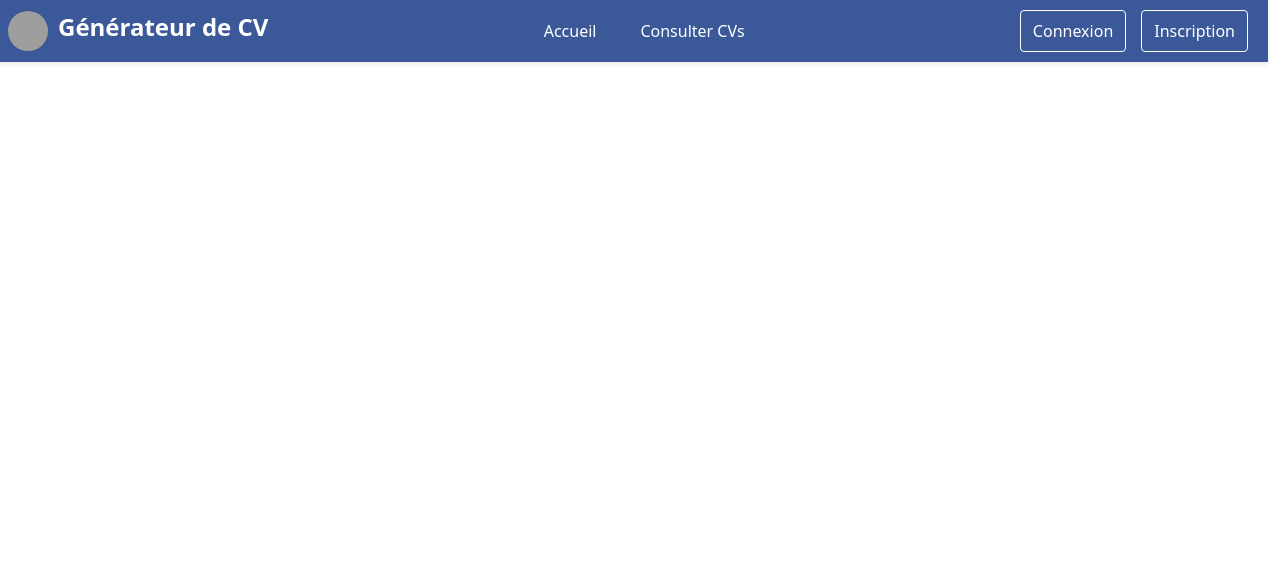
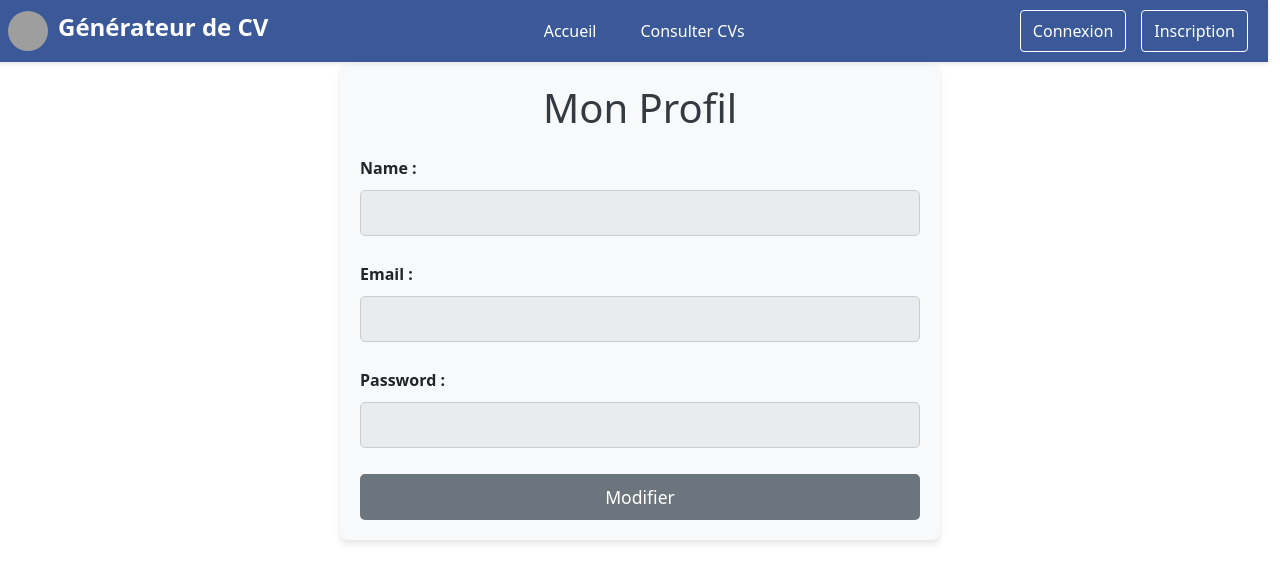
Before and after one commit to Darukity/Efrei_REACT_Project_G2, a React (Vite) app: page /profil in a window 1280 px wide. Before the commit this address had no page. Shown: the top 582 px of the page. Built offline with nearby package versions, Linux system fonts and the light colour scheme; grey boxes are pictures that could not be loaded.

Commit message:
add page profil

```diff
--- a/src/App.jsx
+++ b/src/App.jsx
@@ -13,6 +13,7 @@ import CreatorCv from './pages/CreatorCv.jsx';
 import Register from './pages/Register.jsx';
 import Login from './pages/Login.jsx';
 import MyCv from './pages/MyCv.jsx';
+import Profil from './pages/Profil.jsx';
 //import Welcome from './components/Bonjour.jsx';
 
 function App() {
@@ -29,6 +30,7 @@ function App() {
                         <Route path="/login" element={<Login />} />
                         <Route path="/create-cv" element={<CreatorCv />} />
                         <Route path="/my-cv" element={<MyCv />} />
+                        <Route path="/profil" element={<Profil />} />
                         {/*<Route path="/welcome" element={<Welcome />} />*/}
 
                         {/*Private Routes*/}
--- a/src/context/AuthContext.jsx
+++ b/src/context/AuthContext.jsx
@@ -13,7 +13,7 @@ const AuthProvider = ({ children }) => {
         setToken(value.token);
         setUser(value.user);
     };
-
+    console.log(user)
     const logout = () => {
         setUser(null);
         setToken(null);
--- /dev/null
+++ b/src/css/Profil.css
@@ -0,0 +1,19 @@
+.profile-page {
+    background-color: #f8f9fa;
+    padding: 20px;
+    border-radius: 8px;
+    max-width: 600px;
+    margin: 0 auto;
+    box-shadow: 0 4px 6px rgba(0, 0, 0, 0.1);
+}
+
+.profile-page h1 {
+    font-size: 2.5rem;
+    color: #343a40;
+}
+
+.profile-page .btn {
+    width: 100%;
+    padding: 10px;
+    font-size: 1.1rem;
+}
--- a/src/pages/Profil.jsx
+++ b/src/pages/Profil.jsx
@@ -0,0 +1,129 @@
+import React, { useContext, useState } from 'react';
+import { Formik, Form, Field, ErrorMessage } from 'formik';
+import * as Yup from 'yup';
+import { AuthContext } from '../context/AuthContext.jsx';
+import { toast } from 'react-toastify';
+import '../css/Profil.css'; // Fichier CSS pour les styles
+
+function Profil() {
+    const { user, updateUser , token} = useContext(AuthContext); // Assume user info is stored in AuthContext
+    const [editMode, setEditMode] = useState(false);
+    console.log(token);
+    console.log(user);
+    const initialValues = {
+        name: user?.name || '',
+        email: user?.email || '',
+        password: user?.password || ''
+    };
+
+    const validationSchema = Yup.object({
+        name: Yup.string()
+            .max(15, 'Le Nom doit contenir 15 caractères ou moins.')
+            .required('Le Nom est requis.'),
+        email: Yup.string().email('Email invalide').required("L'email est requis."),
+        password: Yup.string()
+            .max(15, 'Le Password doit contenir 15 caractères ou moins.')
+    });
+
+    const handleSubmit = async (values) => {
+        try {
+            const response = await fetch(`http://localhost:3000/api/user/${user.id}`, {
+                method: 'PUT',
+                headers: {
+                    'Content-Type': 'application/json',
+                    Authorization: `Bearer ${token}` // Include auth token if required
+                },
+                body: JSON.stringify(values)
+            });
+
+            if (!response.ok) {
+                throw new Error(`HTTP error! Status: ${response.status}`);
+            }
+
+            const updatedUser = await response.json();
+            updateUser(updatedUser); // Update user in context
+            toast.success('Profil mis à jour avec succès !');
+            setEditMode(false);
+        } catch (error) {
+            console.error('Erreur lors de la mise à jour du profil:', error);
+            toast.error('Échec de la mise à jour du profil.');
+        }
+    };
+
+    return (
+        <div className="container mt-5 profile-page">
+            <h1 className="text-center mb-4">Mon Profil</h1>
+            <Formik
+                initialValues={initialValues}
+                validationSchema={validationSchema}
+                onSubmit={handleSubmit}
+            >
+                {({ isSubmitting }) => (
+                    <Form>
+                        <div className="form-group mb-3">
+                            <label htmlFor="name">Name :</label>
+                            <Field
+                                className="form-control"
+                                type="text"
+                                name="name"
+                                disabled={!editMode}
+                            />
+                            <ErrorMessage
+                                name="name"
+                                component="div"
+                                className="text-danger"
+                            />
+                        </div>
+                        <div className="form-group mb-3">
+                            <label htmlFor="email">Email :</label>
+                            <Field
+                                className="form-control"
+                                type="email"
+                                name="email"
+                                disabled={!editMode}
+                            />
+                            <ErrorMessage
+                                name="email"
+                                component="div"
+                                className="text-danger"
+                            />
+                        </div>
+                        <div className="form-group mb-3">
+                            <label htmlFor="password">Password :</label>
+                            <Field
+                                className="form-control"
+                                type="text"
+                                name="password"
+                                disabled={!editMode}
+                            />
+                            <ErrorMessage
+                                name="password"
+                                component="div"
+                                className="text-danger"
+                            />
+                        </div>
+                        {editMode ? (
+                            <button
+                                type="submit"
+                                className="btn btn-primary"
+                                disabled={isSubmitting}
+                            >
+                                Sauvegarder
+                            </button>
+                        ) : (
+                            <button
+                                type="button"
+                                className="btn btn-secondary"
+                                onClick={() => setEditMode(true)}
+                            >
+                                Modifier
+                            </button>
+                        )}
+                    </Form>
+                )}
+            </Formik>
+        </div>
+    );
+}
+
+export default Profil;
--- a/src/pages/Register.jsx
+++ b/src/pages/Register.jsx
@@ -30,7 +30,7 @@ function Register() {
                 onSubmit={async (values) => {
                     try {
                         const response = await fetch(
-                            'https://nodeexpresscourse-m1-dev-g3-effrei.onrender.com/api/auth/register',
+                            'http://localhost:3000/api/auth/register',
                             {
                                 method: 'POST',
                                 body: JSON.stringify(values),
```
